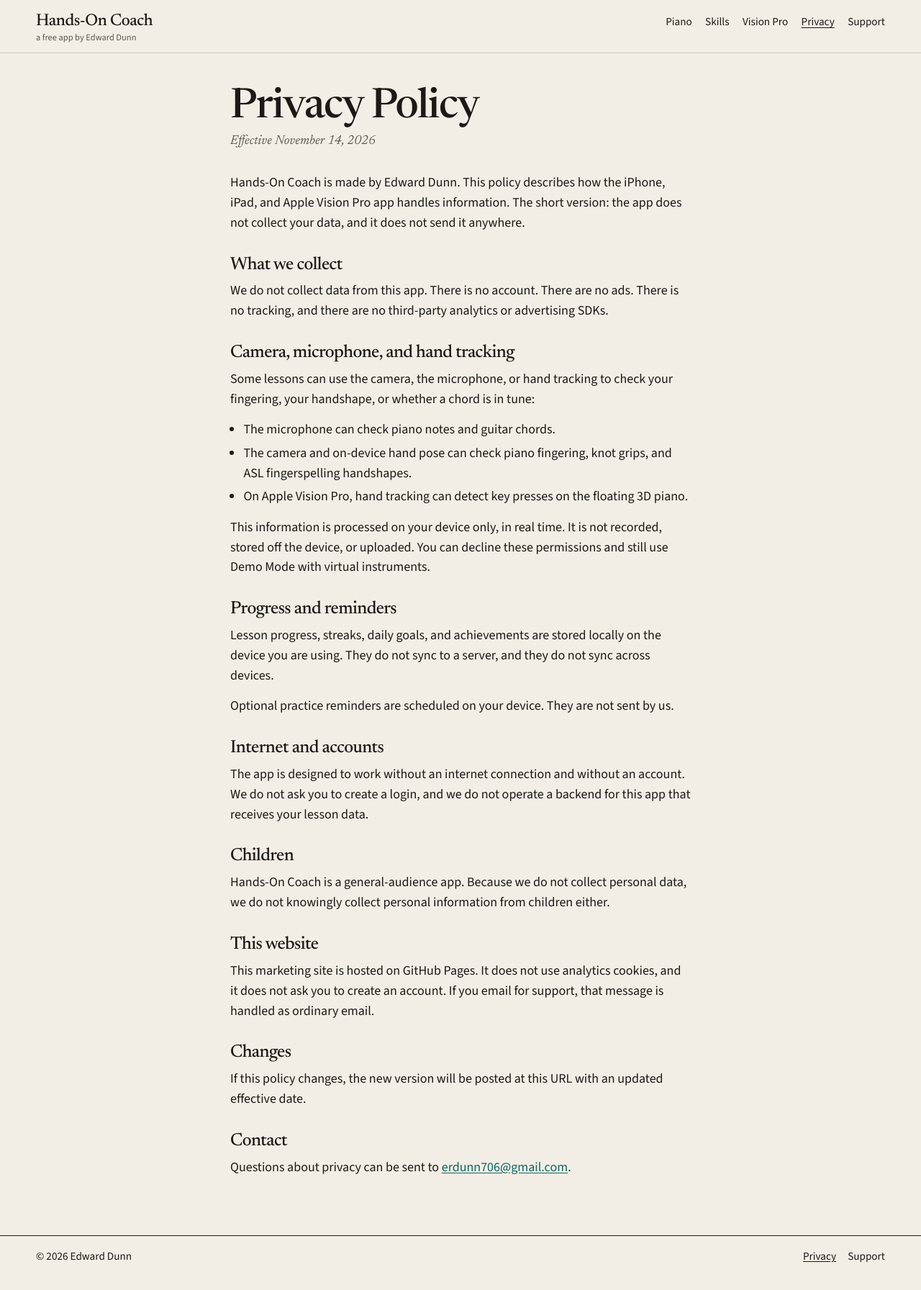
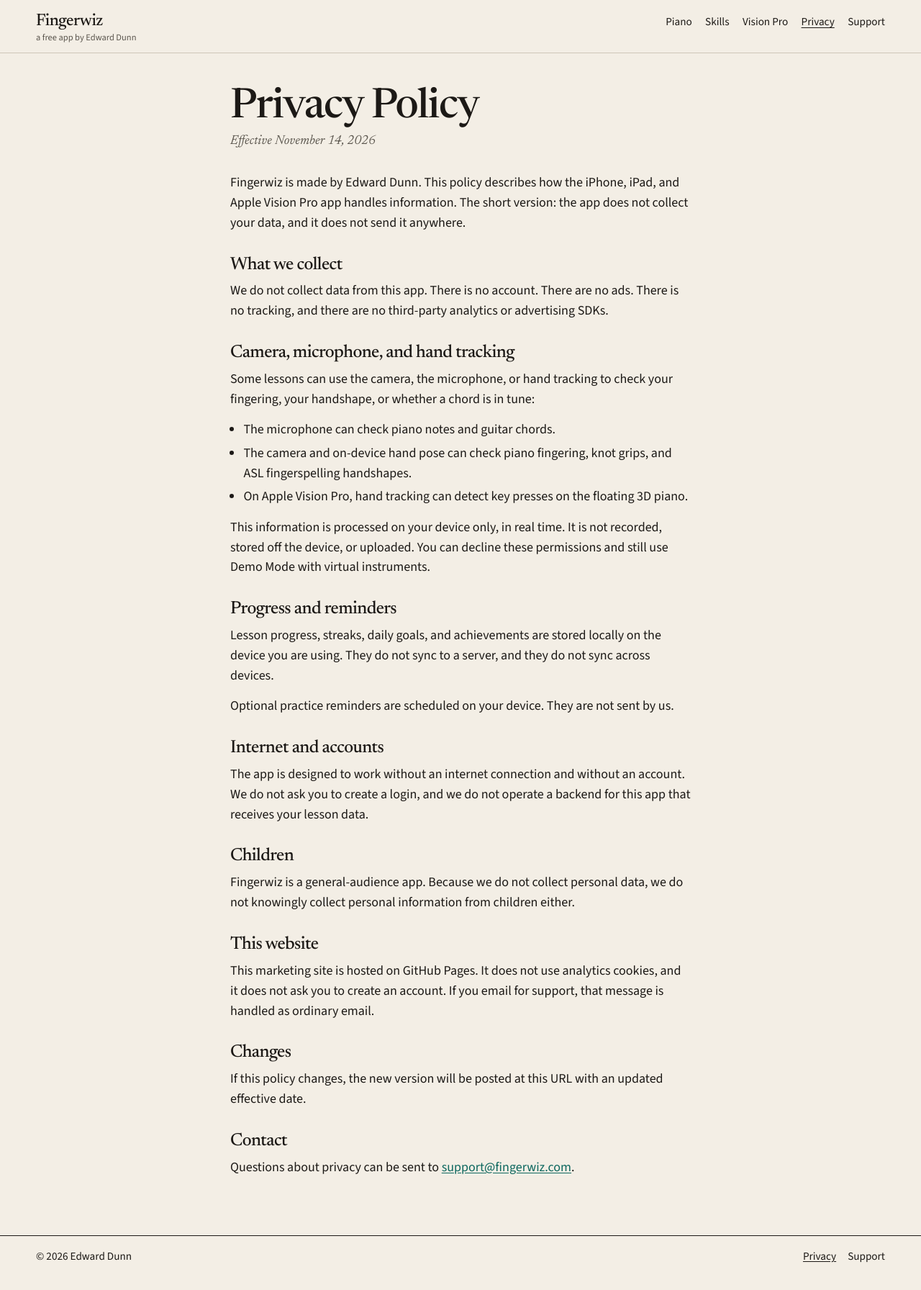
Before and after one commit to ErdTheTurd/hands-on-coach, a plain HTML site: page privacy.html in a window 1280 px wide. Shown: the whole page at 72% size. Drawn offline with Linux system fonts and the light colour scheme.

Commit message:
Rename the site from Hands-On Coach to Fingerwiz
Keep GitHub Pages URLs on erdtheturd.github.io/hands-on-coach for now.
Point support and privacy mail to support@fingerwiz.com, with a TODO
that the domain is not bought yet.

```diff
--- a/privacy.html
+++ b/privacy.html
@@ -3,22 +3,22 @@
 <head>
   <meta charset="utf-8">
   <meta name="viewport" content="width=device-width, initial-scale=1">
-  <title>Privacy Policy — Hands-On Coach</title>
-  <meta name="description" content="Hands-On Coach does not collect your data. Camera, microphone, and hand tracking are processed on your device only. Nothing is recorded or uploaded.">
+  <title>Privacy Policy — Fingerwiz</title>
+  <meta name="description" content="Fingerwiz does not collect your data. Camera, microphone, and hand tracking are processed on your device only. Nothing is recorded or uploaded.">
   <link rel="canonical" href="https://erdtheturd.github.io/hands-on-coach/privacy.html">
   <meta property="og:type" content="website">
-  <meta property="og:site_name" content="Hands-On Coach">
+  <meta property="og:site_name" content="Fingerwiz">
   <meta property="og:locale" content="en_US">
   <meta property="og:url" content="https://erdtheturd.github.io/hands-on-coach/privacy.html">
-  <meta property="og:title" content="Privacy Policy — Hands-On Coach">
-  <meta property="og:description" content="Hands-On Coach does not collect your data. Camera, microphone, and hand tracking are processed on your device only. Nothing is recorded or uploaded.">
+  <meta property="og:title" content="Privacy Policy — Fingerwiz">
+  <meta property="og:description" content="Fingerwiz does not collect your data. Camera, microphone, and hand tracking are processed on your device only. Nothing is recorded or uploaded.">
   <meta property="og:image" content="https://erdtheturd.github.io/hands-on-coach/assets/og.jpg">
   <meta property="og:image:width" content="1200">
   <meta property="og:image:height" content="630">
-  <meta property="og:image:alt" content="Hands-On Coach app icon and the line: glowing ghost hands show you where your fingers go.">
+  <meta property="og:image:alt" content="Fingerwiz app icon and the line: glowing ghost hands show you where your fingers go.">
   <meta name="twitter:card" content="summary_large_image">
-  <meta name="twitter:title" content="Privacy Policy — Hands-On Coach">
-  <meta name="twitter:description" content="Hands-On Coach does not collect your data. Camera, microphone, and hand tracking are processed on your device only. Nothing is recorded or uploaded.">
+  <meta name="twitter:title" content="Privacy Policy — Fingerwiz">
+  <meta name="twitter:description" content="Fingerwiz does not collect your data. Camera, microphone, and hand tracking are processed on your device only. Nothing is recorded or uploaded.">
   <meta name="twitter:image" content="https://erdtheturd.github.io/hands-on-coach/assets/og.jpg">
   <link rel="icon" href="assets/favicon.ico" sizes="any">
   <link rel="icon" type="image/png" sizes="32x32" href="assets/favicon-32.png">
@@ -32,7 +32,7 @@
   <a class="skip" href="#main">Skip to content</a>
   <header class="masthead">
     <div class="wrap masthead-inner">
-      <a class="wordmark" href="index.html">Hands-On Coach<small>a free app by Edward Dunn</small></a>
+      <a class="wordmark" href="index.html">Fingerwiz<small>a free app by Edward Dunn</small></a>
       <ul class="site-nav">
         <li><a href="index.html#piano">Piano</a></li>
         <li><a href="index.html#skills">Skills</a></li>
@@ -47,7 +47,7 @@
     <article class="wrap page">
       <h1>Privacy Policy</h1>
       <p class="updated">Effective November 14, 2026</p>
-      <p>Hands-On Coach is made by Edward Dunn. This policy describes how the iPhone, iPad, and Apple Vision Pro app handles information. The short version: the app does not collect your data, and it does not send it anywhere.</p>
+      <p>Fingerwiz is made by Edward Dunn. This policy describes how the iPhone, iPad, and Apple Vision Pro app handles information. The short version: the app does not collect your data, and it does not send it anywhere.</p>
 
       <h2>What we collect</h2>
       <p>We do not collect data from this app. There is no account. There are no ads. There is no tracking, and there are no third-party analytics or advertising SDKs.</p>
@@ -69,7 +69,7 @@
       <p>The app is designed to work without an internet connection and without an account. We do not ask you to create a login, and we do not operate a backend for this app that receives your lesson data.</p>
 
       <h2>Children</h2>
-      <p>Hands-On Coach is a general-audience app. Because we do not collect personal data, we do not knowingly collect personal information from children either.</p>
+      <p>Fingerwiz is a general-audience app. Because we do not collect personal data, we do not knowingly collect personal information from children either.</p>
 
       <h2>This website</h2>
       <p>This marketing site is hosted on GitHub Pages. It does not use analytics cookies, and it does not ask you to create an account. If you email for support, that message is handled as ordinary email.</p>
@@ -78,7 +78,7 @@
       <p>If this policy changes, the new version will be posted at this URL with an updated effective date.</p>
 
       <h2>Contact</h2>
-      <p>Questions about privacy can be sent to <a href="mailto:erdunn706@gmail.com?subject=Hands-On%20Coach%20privacy">erdunn706@gmail.com</a>.</p>
+      <p>Questions about privacy can be sent to <a href="mailto:support@fingerwiz.com?subject=Fingerwiz%20privacy">support@fingerwiz.com</a><!-- TODO: support@fingerwiz.com not set up yet; domain fingerwiz.com not bought -->.</p>
     </article>
 
   </main>
```
Also changed, not shown: index.html (+12 -12 lines), support.html (+11 -11 lines), assets/og.jpg, 1 other file.
